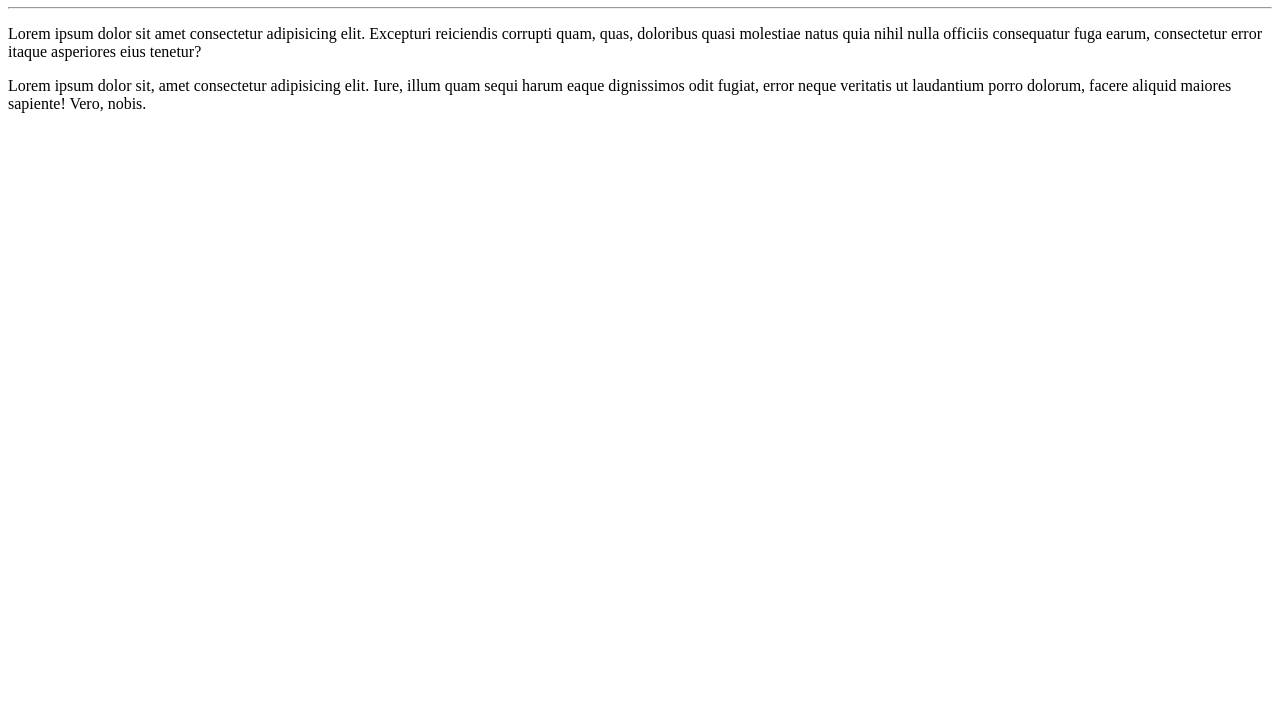
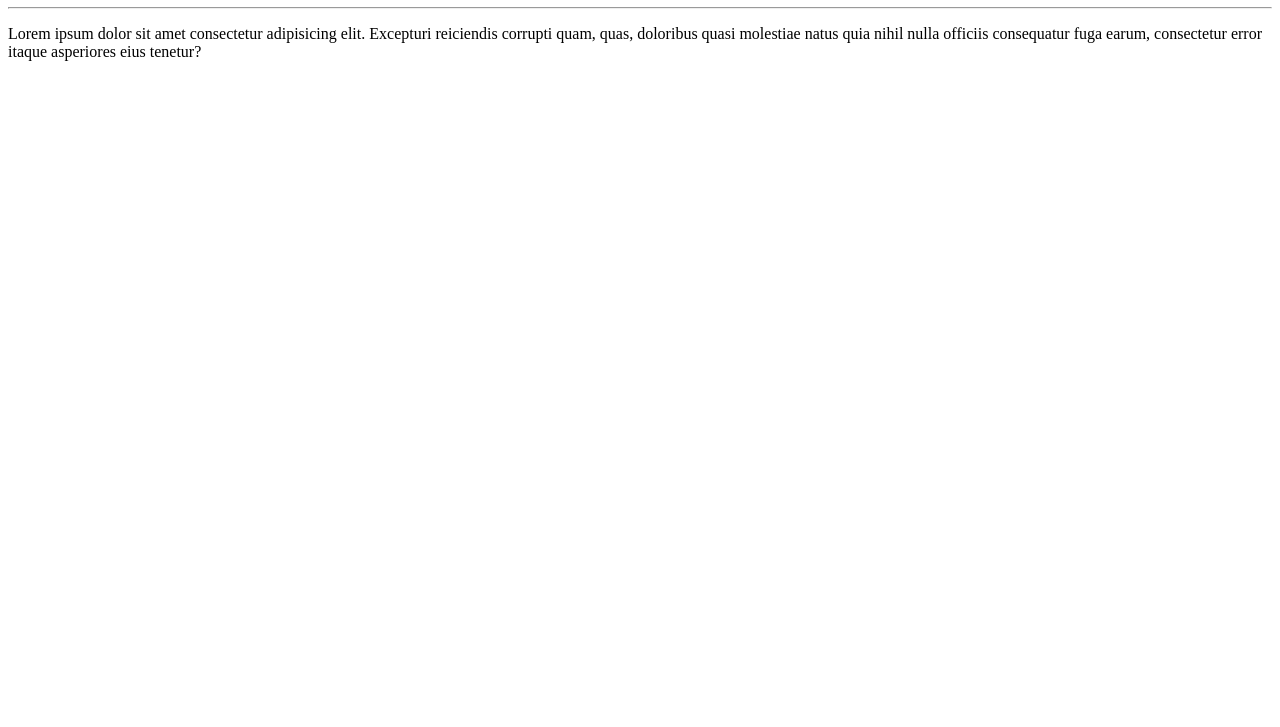
Before and after one commit to beatrizgo042/olaMundo, a plain HTML site: page site-exemplo/index.html in a window 1280 px wide. Shown: the part 73-800 px from the top of the page. Drawn offline with Linux system fonts and the light colour scheme.

Commit message:
atualizacao do codigo

```diff
--- a/site-exemplo/index.html
+++ b/site-exemplo/index.html
@@ -10,6 +10,5 @@
     <h1>Olá, mundo!</h1>
     <hr>
     <p>Lorem ipsum dolor sit amet consectetur adipisicing elit. Excepturi reiciendis corrupti quam, quas, doloribus quasi molestiae natus quia nihil nulla officiis consequatur fuga earum, consectetur error itaque asperiores eius tenetur?</p>
-    <p>Lorem ipsum dolor sit, amet consectetur adipisicing elit. Iure, illum quam sequi harum eaque dignissimos odit fugiat, error neque veritatis ut laudantium porro dolorum, facere aliquid maiores sapiente! Vero, nobis.</p>
 </body>
 </html>
```
